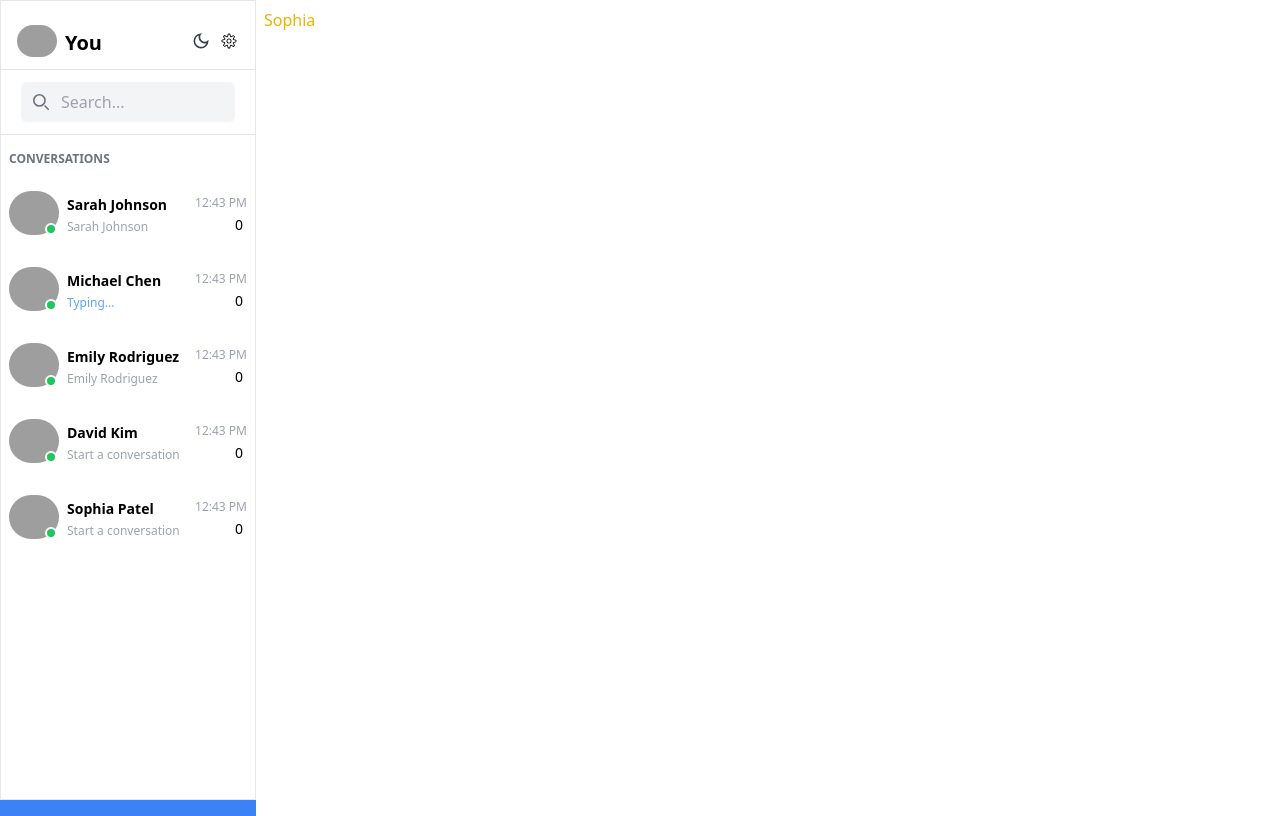
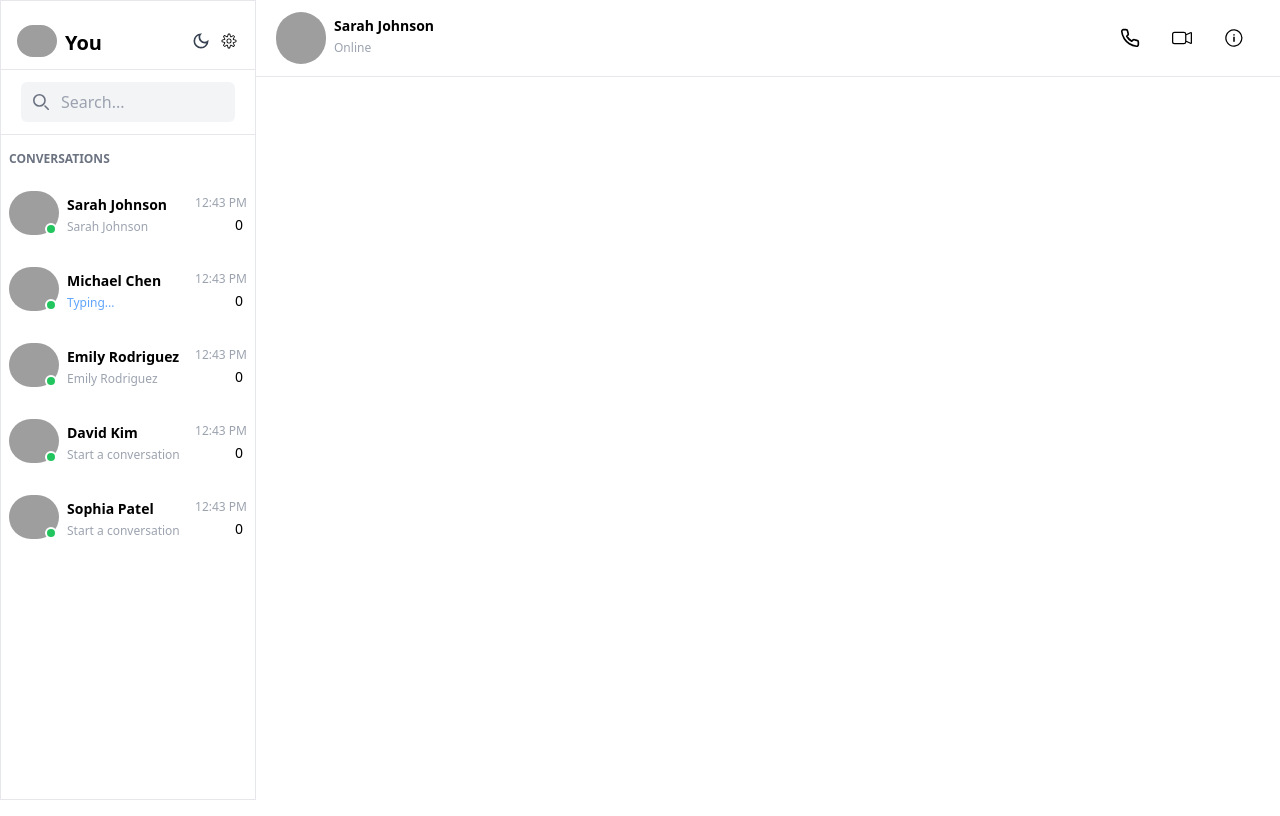
Before and after one commit to mirjetamustafa/Chat-App, a React (Vite) app: page / in a window 1280 px wide. Built offline with nearby package versions, Linux system fonts and the light colour scheme; grey boxes are pictures that could not be loaded.

Commit message:
feat(chat): add and style MessageInput header with  user info and controls

```diff
--- a/src/components/MessageInput.jsx
+++ b/src/components/MessageInput.jsx
@@ -1,10 +1,44 @@
-import React from 'react'
+import { FiPhone } from 'react-icons/fi'
+import { BsCameraVideo } from 'react-icons/bs'
+import { VscInfo } from 'react-icons/vsc'
 
 const MessageInput = ({ chat, setChat }) => {
   return (
     <div className="min-h-screen bg-white text-black dark:bg-gray-900 dark:text-white ">
       {chat === 'conversation' ? (
-        <h1 className="text-red-500">Sarah</h1>
+        <>
+          <div className="flex justify-between px-5 py-3 dark:bg-gray-800 dark:text-white">
+            <div className="flex">
+              <img
+                src="https://images.unsplash.com/photo-1494790108377-be9c29b29330?ixlib=rb-1.2.1&auto=format&fit=facearea&facepad=2&w=256&h=256&q=80"
+                alt=""
+                className=" rounded-full relative"
+                width={50}
+              />
+
+              <div className="">
+                <h2 className="font-semibold text-sm ml-2 mt-1">
+                  Sarah Johnson
+                </h2>
+                <h2 className="text-xs text-gray-400 ml-2 mt-1">Online</h2>
+              </div>
+            </div>
+
+            <div className="flex">
+              <button className="hover:bg-gray-100 p-4 rounded-full">
+                <FiPhone size={20} />
+              </button>
+              <button className="hover:bg-gray-100 p-4 rounded-full">
+                <BsCameraVideo size={20} />
+              </button>
+              <button className="hover:bg-gray-100 p-4 rounded-full">
+                <VscInfo size={20} />
+              </button>
+            </div>
+          </div>
+
+          <hr className="dark:border-gray-700" />
+        </>
       ) : chat === 'conversation2' ? (
         <h1 className="text-blue-500">Michael</h1>
       ) : chat === 'conversation3' ? (
--- a/src/pages/ChatRoom.jsx
+++ b/src/pages/ChatRoom.jsx
@@ -4,7 +4,7 @@ import MessageInput from '../components/MessageInput'
 
 const ChatRoom = () => {
   const [darkMode, setDarkMode] = useState(false)
-  const [chat, setChat] = useState('conversatiion')
+  const [chat, setChat] = useState('conversation')
 
   useEffect(() => {
     if (darkMode) {
@@ -16,7 +16,7 @@ const ChatRoom = () => {
 
   return (
     <div className="md:flex bg-white text-black dark:bg-gray-900 dark:text-white min-h-screen">
-      <div className="w-64 bg-blue-500 ">
+      <div className="w-64 ">
         <Sidebar
           darkMode={darkMode}
           setDarkMode={setDarkMode}
@@ -24,7 +24,7 @@ const ChatRoom = () => {
           setChat={setChat}
         />
       </div>
-      <div className="flex-1 bg-red-500 m-2">
+      <div className="flex-1 ">
         <MessageInput chat={chat} setChat={setChat} />
       </div>
     </div>
```
